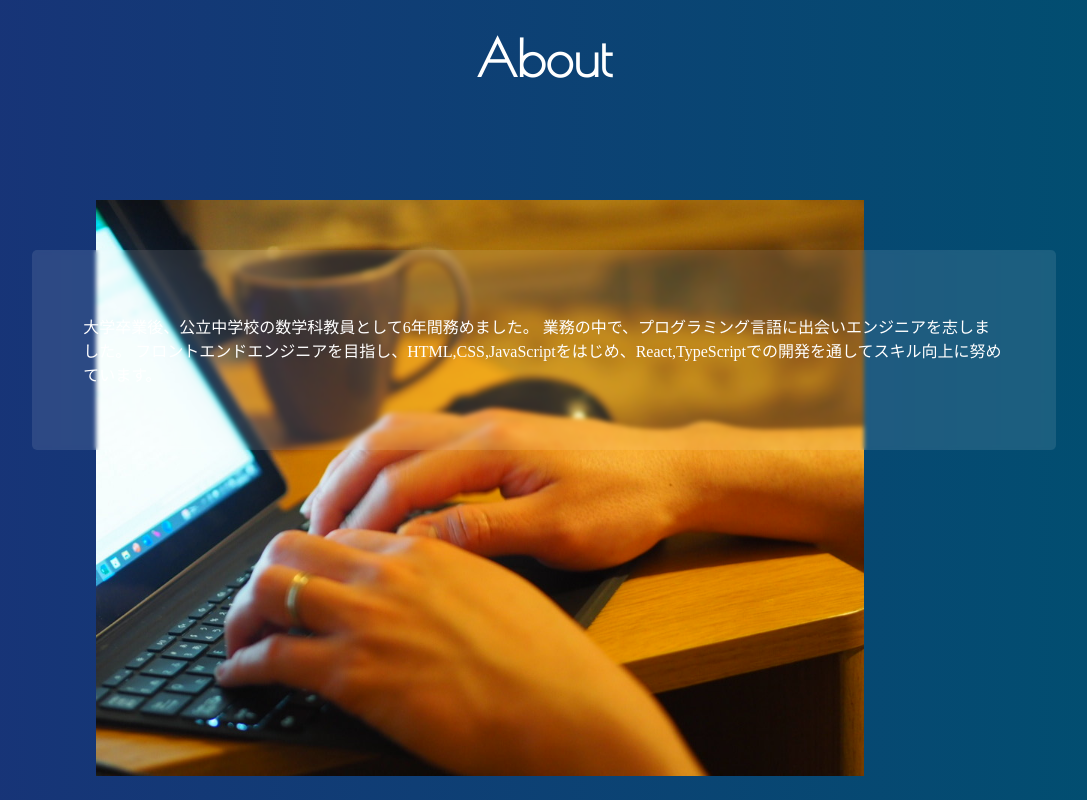
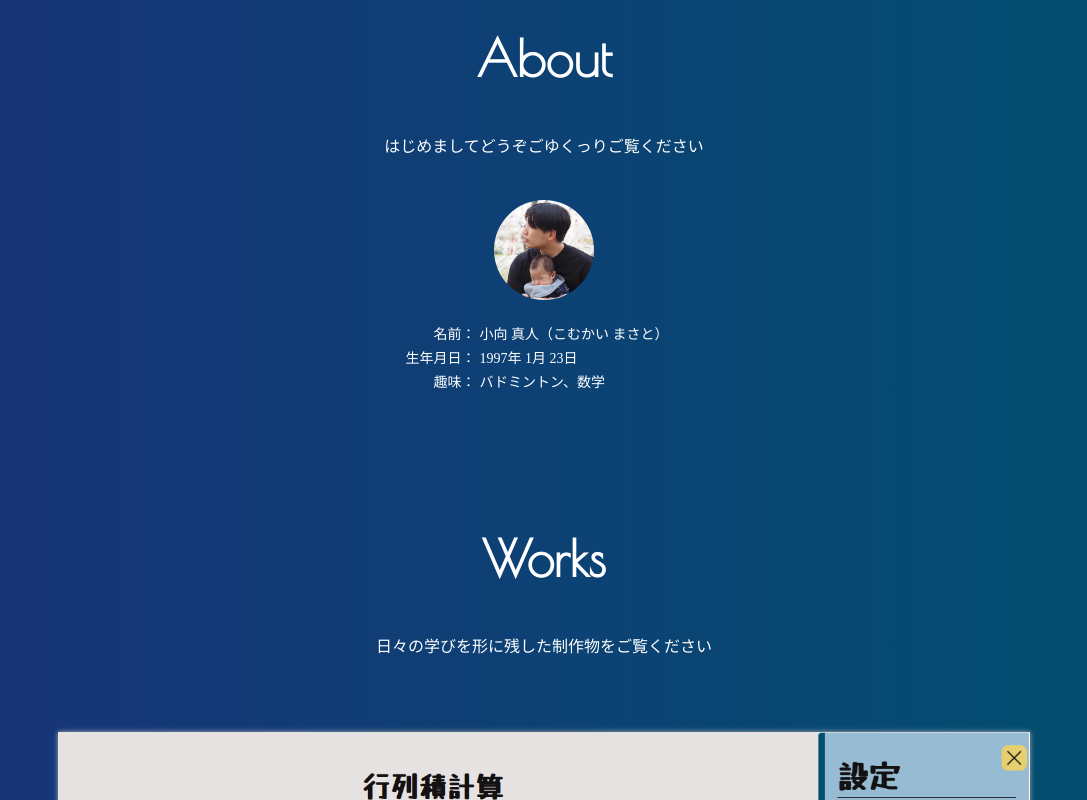
Before and after one commit to LSbard000com/My-Portfolio, a React (Vite) app: page / in a window 1280 px wide. Shown: the part 880-1680 px from the top of the page, without its empty margins (96-1183 px from the left). Built offline with nearby package versions, Linux system fonts and the light colour scheme; a web font is replaced by a local one.

Commit message:
プロフィールを作成し、挿入画像、自己紹介文削除

```diff
--- a/src/App.css
+++ b/src/App.css
@@ -301,6 +301,54 @@
     position: relative;
 }
 
+/* プロフィール */
+.about .main .profile {
+    width: 100%;
+}
+
+.about .main .profile .photo {
+    width: 100px;
+    height: 100px;
+    border-radius: 100%;
+    margin: 20px auto;
+    overflow: hidden;
+    display: flex;
+    justify-content: center;
+    align-items: center;
+}
+
+.about .main .profile .photo img {
+    display: block;
+    width: 100px;
+    height: 100px;
+    object-fit: cover;
+    transform: scale(1.5);
+    transform-origin: 3px 0px;
+}
+
+/* 情報 */
+.about .main .profile .info {
+    width: 300px;
+    margin: 10px auto;
+}
+
+.about .main .profile .info table {
+    width: 100%;
+    margin-inline: auto;
+}
+
+.about .main .profile .info table th {
+    text-align: right;
+    font-weight: 100;
+    font-size: 14px;
+}
+
+.about .main .profile .info table td {
+    font-size: 14px;
+}
+
+
+
 /* 挿入画像 */
 .about .main .img {
     width: 60%;
@@ -319,7 +367,6 @@
     border-radius: 5px;
     background: rgba(255, 255, 255, 0.1);
     backdrop-filter: blur(2px);
-    position: absolute;
     top: 50px;
     right: 10vw;
     display: flex;
--- a/src/components/About.tsx
+++ b/src/components/About.tsx
@@ -1,4 +1,5 @@
 import aboutImg from '../assets/img/IMG_7007.jpeg'
+import myPhoto from '../assets/img/自己紹介画像.jpg'
 import Title from './Title'
 
 const About = () => {
@@ -6,17 +7,27 @@ const About = () => {
     <div id='about' className="about">
       <Title
         title='About'
-        text=''
+        text='はじめましてどうぞごゆくっりご覧ください'
        />
       <div className='main'>
-        <div className='img'>
-          <img src={aboutImg} />
-        </div>
-        <div className='text-area'>
-          <div className='text'>
-            大学卒業後、公立中学校の数学科教員として6年間務めました。
-            業務の中で、プログラミング言語に出会いエンジニアを志しました。
-            フロントエンドエンジニアを目指し、HTML,CSS,JavaScriptをはじめ、React,TypeScriptでの開発を通してスキル向上に努めています。
+        <div className='profile'>
+          <div className='photo'>
+            <img src={myPhoto} alt='自己紹介写真' />
+          </div>
+          <div className='info'>
+            <table>
+              <tbody>
+                <tr>
+                  <th>名前：</th><td>小向 真人（こむかい まさと）</td>
+                </tr>
+                <tr>
+                  <th>生年月日：</th><td>1997年 1月 23日</td>
+                </tr>
+                <tr>
+                  <th>趣味：</th><td>バドミントン、数学</td>
+                </tr>
+              </tbody>
+            </table>
           </div>
         </div>
       </div>
```
